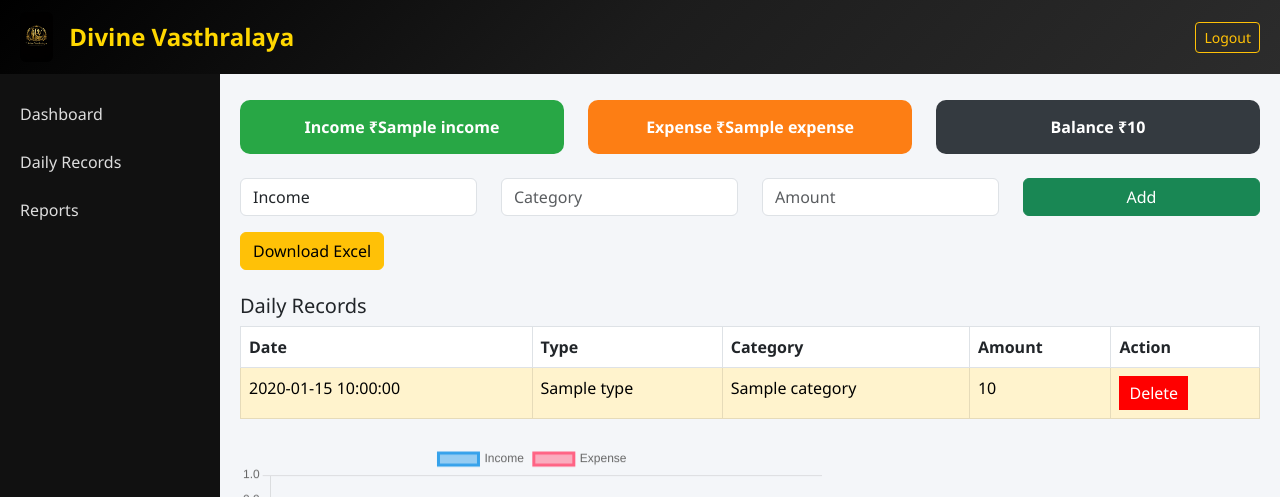
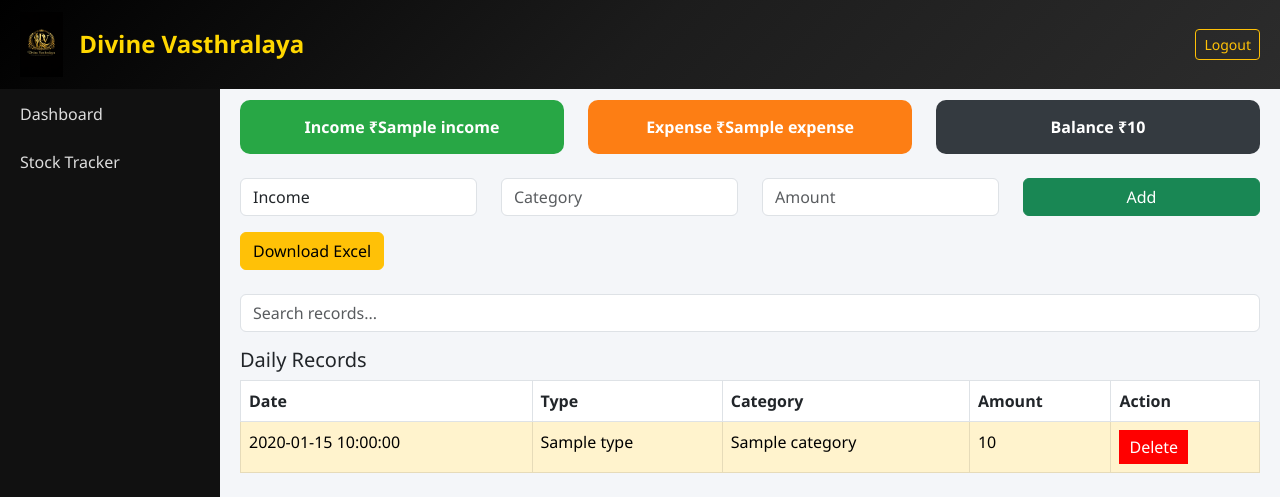
Before and after one commit to devopsplaynew/divine_vashthralaya, a Flask app: template templates/index.html in a window 1280 px wide. Shown: the top 497 px of the page. Run offline with Flask 3, Linux system fonts and the light colour scheme; the template is opened without the code that fills it: most values are stand-ins (such as "Sample title", 1, 10 or a date in 2020); a map, chart or similar area stays blank; parts of the project's set-up code (start-up, migrations or seed data) failed here and were passed over.

Commit message:
Update index.html

```diff
--- a/templates/index.html
+++ b/templates/index.html
@@ -27,9 +27,8 @@ body {
 }
 
 .header img {
-    height: 50px;
-    opacity: 1;
-    border-radius: 6px;
+    height: 65px;
+    width: auto;
 }
 
 .header h4 {
@@ -95,7 +94,7 @@ body {
     padding: 5px 10px;
 }
 
-/* CHART SIZE */
+/* PIE SIZE */
 #categoryChart {
     max-height: 250px;
 }
@@ -107,24 +106,20 @@ body {
 
 <!-- HEADER -->
 <div class="header d-flex justify-content-between align-items-center">
-
     <div class="d-flex align-items-center">
         <img src="{{ url_for('static', filename='logo.png') }}" class="me-3">
         <h4>Divine Vasthralaya</h4>
     </div>
-
     <a href="/logout" class="btn btn-outline-warning btn-sm">Logout</a>
-
 </div>
 
 <!-- SIDEBAR -->
 <div class="sidebar">
-    <a href="#">Dashboard</a>
-    <a href="#">Daily Records</a>
-    <a href="#">Reports</a>
+    <a href="/">Dashboard</a>
+    <a href="/stocks">Stock Tracker</a>
 </div>
 
-<!-- MAIN CONTENT -->
+<!-- CONTENT -->
 <div class="content">
 
 <!-- SUMMARY -->
@@ -151,8 +146,11 @@ body {
     <a href="/download" class="btn btn-warning">Download Excel</a>
 </div>
 
+<!-- SEARCH -->
+<input type="text" id="searchInput" class="form-control mt-4" placeholder="Search records...">
+
 <!-- TABLE -->
-<div class="mt-4">
+<div class="mt-3">
 <h5>Daily Records</h5>
 <table class="table table-bordered table-hover">
 <thead>
@@ -198,8 +196,18 @@ body {
 
 </div>
 
-<!-- CHART SCRIPT -->
+<!-- SCRIPTS -->
 <script>
+
+// SEARCH FILTER
+document.getElementById("searchInput").addEventListener("keyup", function() {
+    let value = this.value.toLowerCase();
+    document.querySelectorAll("tbody tr").forEach(row => {
+        row.style.display = row.innerText.toLowerCase().includes(value) ? "" : "none";
+    });
+});
+
+// CHARTS
 new Chart(document.getElementById('dailyChart'), {
 type:'line',
 data:{
@@ -218,6 +226,7 @@ labels: {{categories|tojson}},
 datasets:[{data: {{category_values|tojson}}}]
 }
 });
+
 </script>
 
 </body>
```
